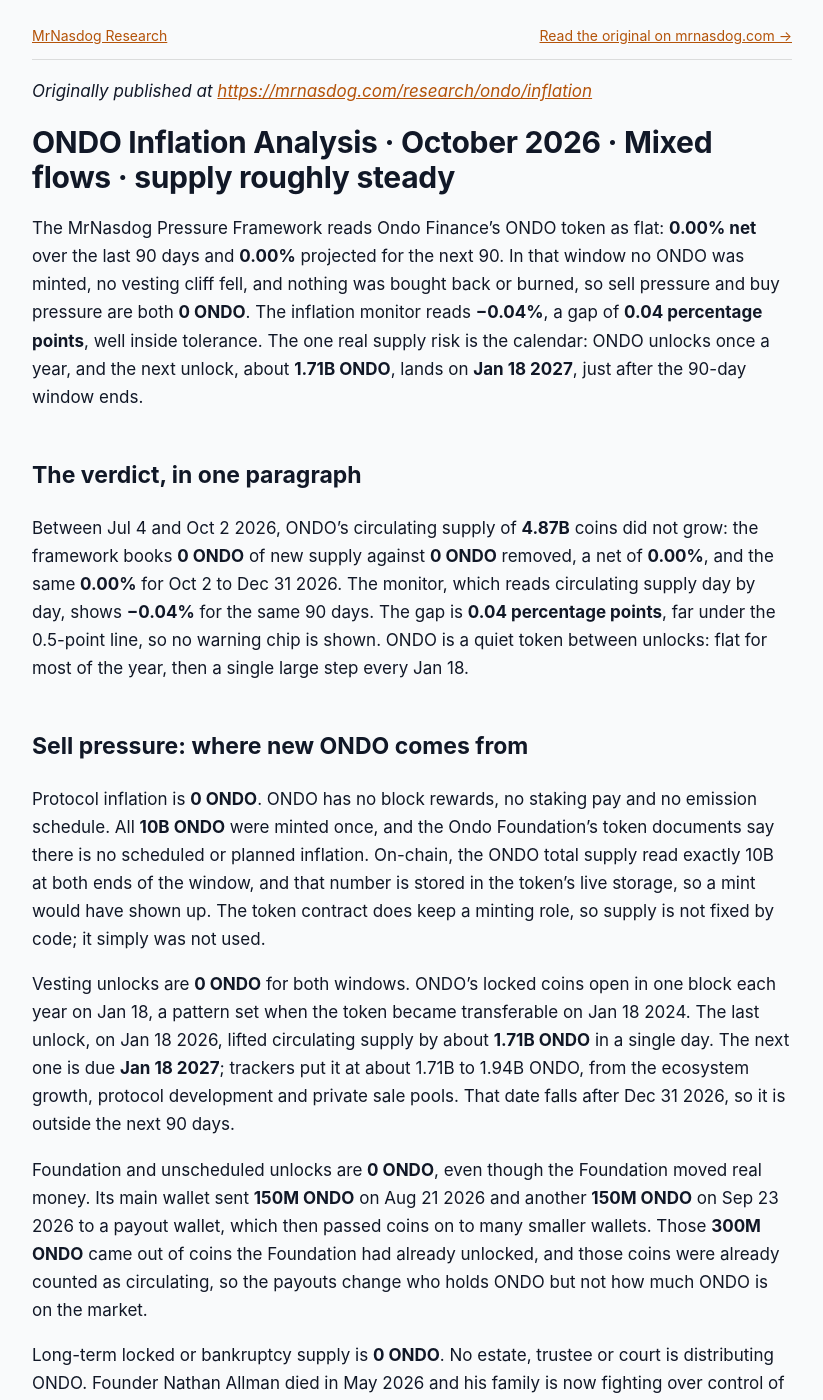
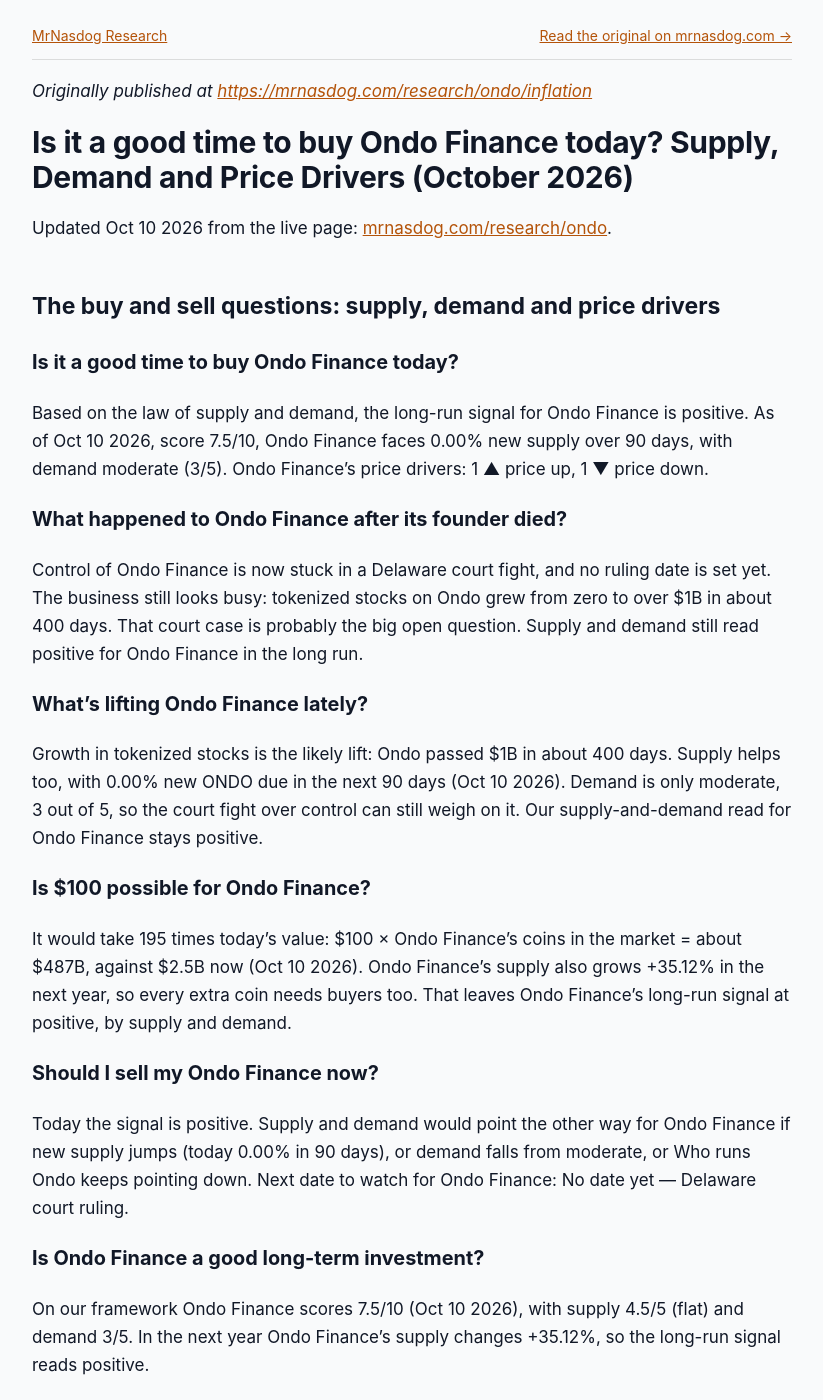
Before and after one commit to jeevansongmy-spec/mrnasdog-articles, a Jekyll site: the page built from crypto/ondo-pressure-framework.md, in a window 1280 px wide and 1400 px high. Shown: the whole window, without its empty margins (228-1051 px from the left). Built offline with Jekyll 4.4.1, drawn with Linux system fonts in a browser that asks for light colours; some of the changed text lies outside the part shown.

Commit message:
publish: crypto/ondo-pressure-framework

```diff
--- a/crypto/ondo-pressure-framework.md
+++ b/crypto/ondo-pressure-framework.md
@@ -1,14 +1,63 @@
 ---
-title:         "ONDO Inflation Analysis · October 2026 · Mixed flows · supply roughly steady"
+title: "Is it a good time to buy Ondo Finance today? Supply, Demand and Price Drivers (October 2026)"
 description:   "ONDO supply is flat: 0.00% net over 90 days, no mint, no unlock, no buyback; a 300M Foundation payout used coins already unlocked. Next unlock Jan 18 2027."
 canonical_url: "https://mrnasdog.com/research/ondo/inflation"
 tags:          ["crypto", "ondo", "rwa", "tokenunlocks"]
 published:     true
 ---
-
 *Originally published at [https://mrnasdog.com/research/ondo/inflation](https://mrnasdog.com/research/ondo/inflation)*
 
-# ONDO Inflation Analysis · October 2026 · Mixed flows · supply roughly steady
+# Is it a good time to buy Ondo Finance today? Supply, Demand and Price Drivers (October 2026)
+
+<!-- questions:start -->
+
+Updated Oct 10 2026 from the live page: [mrnasdog.com/research/ondo](https://mrnasdog.com/research/ondo).
+
+## The buy and sell questions: supply, demand and price drivers
+
+### Is it a good time to buy Ondo Finance today?
+
+Based on the law of supply and demand, the long-run signal for Ondo Finance is positive. As of Oct 10 2026, score 7.5/10, Ondo Finance faces 0.00% new supply over 90 days, with demand moderate (3/5). Ondo Finance's price drivers: 1 ▲ price up, 1 ▼ price down.
+
+### What happened to Ondo Finance after its founder died?
+
+Control of Ondo Finance is now stuck in a Delaware court fight, and no ruling date is set yet. The business still looks busy: tokenized stocks on Ondo grew from zero to over $1B in about 400 days. That court case is probably the big open question. Supply and demand still read positive for Ondo Finance in the long run.
+
+### What's lifting Ondo Finance lately?
+
+Growth in tokenized stocks is the likely lift: Ondo passed $1B in about 400 days. Supply helps too, with 0.00% new ONDO due in the next 90 days (Oct 10 2026). Demand is only moderate, 3 out of 5, so the court fight over control can still weigh on it. Our supply-and-demand read for Ondo Finance stays positive.
+
+### Is $100 possible for Ondo Finance?
+
+It would take 195 times today's value: $100 × Ondo Finance's coins in the market = about $487B, against $2.5B now (Oct 10 2026). Ondo Finance's supply also grows +35.12% in the next year, so every extra coin needs buyers too. That leaves Ondo Finance's long-run signal at positive, by supply and demand.
+
+### Should I sell my Ondo Finance now?
+
+Today the signal is positive. Supply and demand would point the other way for Ondo Finance if new supply jumps (today 0.00% in 90 days), or demand falls from moderate, or Who runs Ondo keeps pointing down. Next date to watch for Ondo Finance: No date yet — Delaware court ruling.
+
+### Is Ondo Finance a good long-term investment?
+
+On our framework Ondo Finance scores 7.5/10 (Oct 10 2026), with supply 4.5/5 (flat) and demand 3/5. In the next year Ondo Finance's supply changes +35.12%, so the long-run signal reads positive.
+
+### What is the best time to invest in Ondo Finance?
+
+The law of supply and demand points to one window for Ondo Finance: low new supply, high demand, drivers pointing up. Where Ondo Finance stands today: 0.00% new supply in 90 days (flat), demand moderate (3/5), drivers 1 ▲ / 1 ▼.
+
+### Will Ondo Finance go up? What could move its price?
+
+Ondo Finance has 2 price drivers today (1 ▲ price up, 1 ▼ price down).
+- ▲ Ondo tokenized assets: Tokenized stocks grew from zero to over $1B in about 400 days.
+- ▼ Who runs Ondo: Founder's death left control of Ondo in a Delaware court fight.
+
+### Is Ondo Finance a better investment than Bitcoin?
+
+Ondo Finance reads positive at 7.5/10; Bitcoin reads positive at 8.5/10 (Oct 10 2026). On supply and demand, Ondo Finance looks weaker than Bitcoin today.
+
+*Every answer here applies basic economic theory — the law of supply and demand — to this coin's data. It is not financial advice.*
+
+<!-- questions:end -->
+
+## Part 1 · Supply: ONDO Inflation Analysis · October 2026 · Mixed flows · supply roughly steady
 
 The MrNasdog Pressure Framework reads Ondo Finance's ONDO token as flat: **0.00% net** over the last 90 days and **0.00%** projected for the next 90. In that window no ONDO was minted, no vesting cliff fell, and nothing was bought back or burned, so sell pressure and buy pressure are both **0 ONDO**. The inflation monitor reads **−0.04%**, a gap of **0.04 percentage points**, well inside tolerance. The one real supply risk is the calendar: ONDO unlocks once a year, and the next unlock, about **1.71B ONDO**, lands on **Jan 18 2027**, just after the 90-day window ends.
 
```
